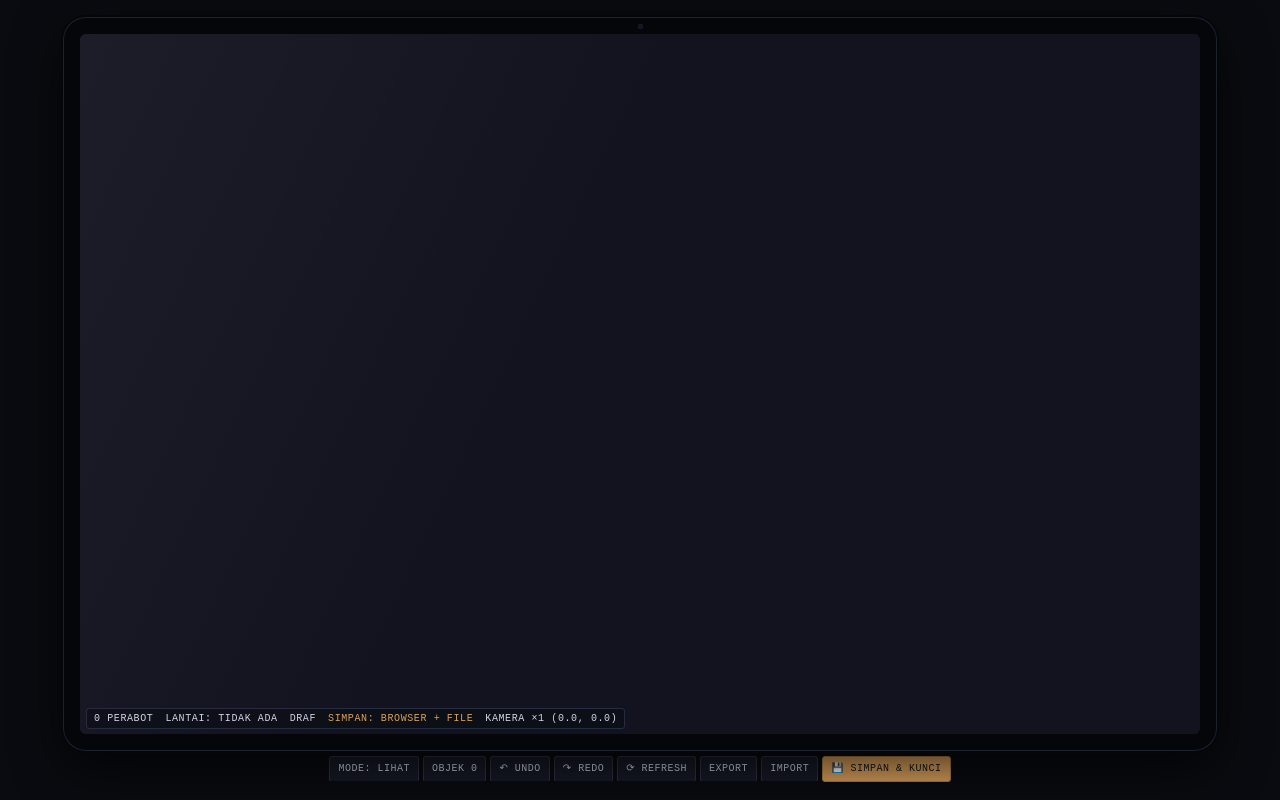
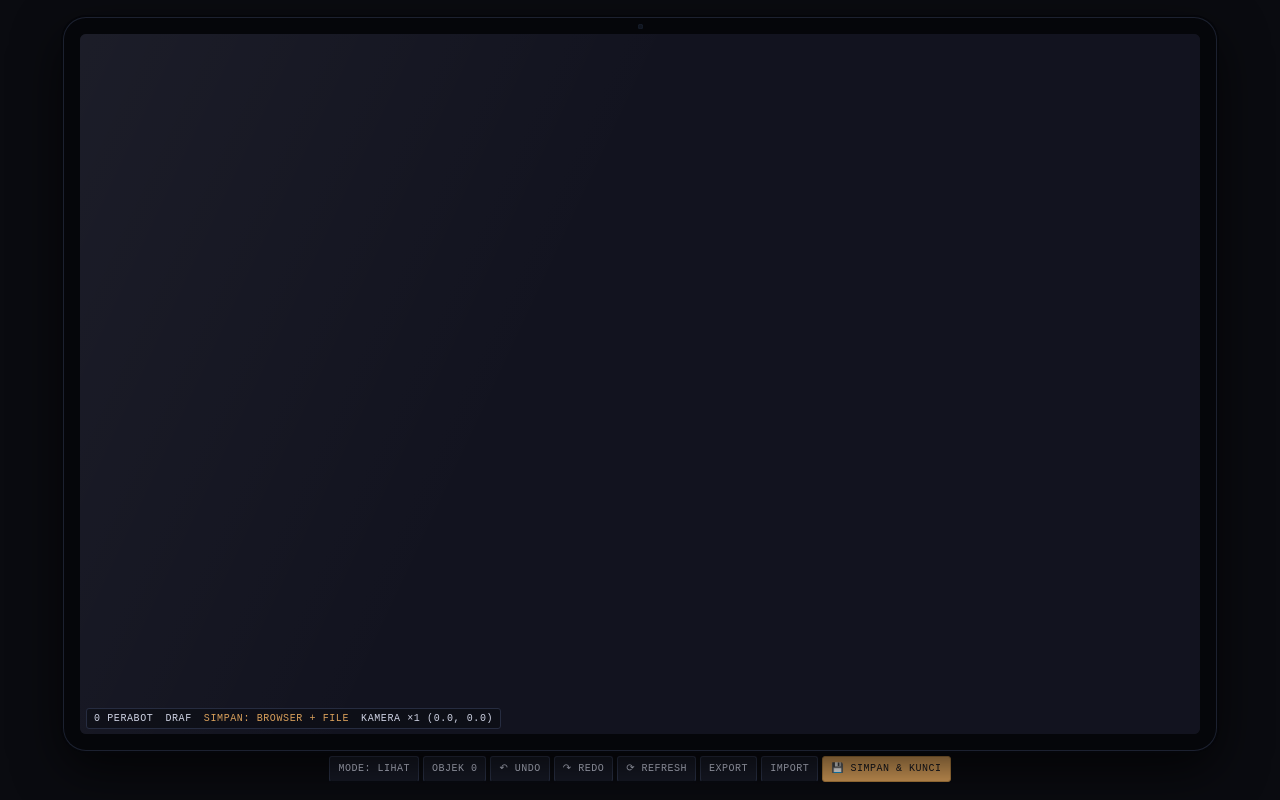
Before and after one commit to retrobit-dev/Isometric-launcher, a React (Vite) app in the folder prototype/: page / in a window 1280 px wide. Built offline with nearby package versions, Linux system fonts and the light colour scheme; no server answers.

Commit message:
chip kanvas: hapus keterangan lantai (mis. lantai 1: kayu-gelap)
Co-authored-by: arena-agent <297053741+arena-agent@users.noreply.github.com>

```diff
--- a/prototype/src/App.tsx
+++ b/prototype/src/App.tsx
@@ -704,16 +704,6 @@ export default function App() {
                     ? `(e=${hover.e}, w=${hover.w}) · ${zoneName(hover.e, hover.w)}`
                     : `${objekBiasa(scene).length} perabot${objekLatar(scene).length ? ` · ${objekLatar(scene).length} latar` : ''}`}
                 </span>
-                {(() => {
-                  const fl = scene.objects.filter(o => o.role === 'lantai')
-                  return (
-                    <span className={fl.length ? 'on' : ''}>
-                      {fl.length
-                        ? `lantai ${fl.length}: ${fl.map(f => (typeof f.style === 'string' ? f.style.replace('lantai-', '') : '?')).join(',')}`
-                        : 'lantai: tidak ada'}
-                    </span>
-                  )
-                })()}
                 <span className={locked ? 'on' : ''}>{locked ? `terkunci ${savedAt ?? ''}` : 'draf'}</span>
                 <span className={simpan === 'browser' ? 'on' : ''}>
                   {dimuat
```
